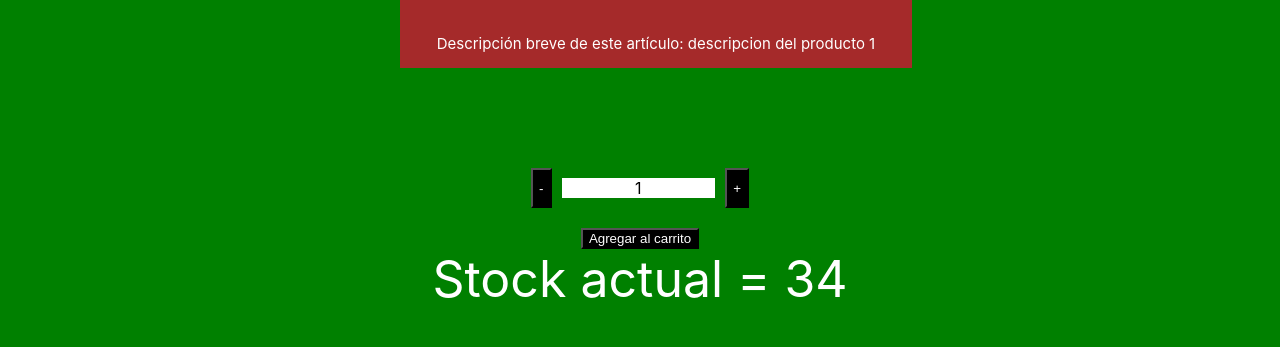
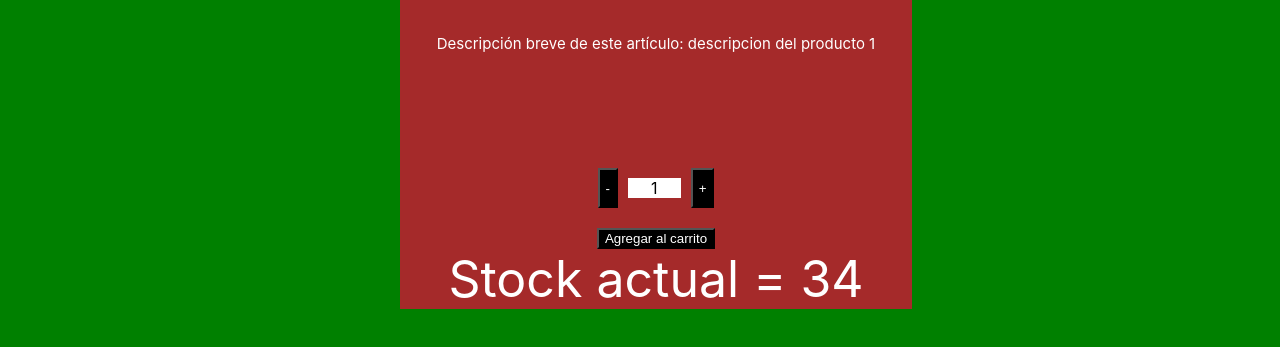
Before and after one commit to Ale2301/Romero-Ecommerce, a React (Create React App) app: page /detail/1 in a window 1280 px wide. Shown: the part 387-734 px from the top of the page. Built offline with nearby package versions, Linux system fonts and the light colour scheme.

Commit message:
11th commit

```diff
--- a/src/App.js
+++ b/src/App.js
@@ -11,6 +11,7 @@ function App() {
         <div id = "body">
           <Routes>
             <Route path = "/" element={<ItemListContainer/>}/>
+            <Route path = "/cart" element={<div>Nada aun por aca</div>}/>
             <Route path = "/category/:categoryId" element={<ItemListContainer/>}/>
             <Route path = "/detail/:productId" element={<ItemDetailContainer/>}/>
             <Route path = "/category/:categoryId/detail/:productId" element={<ItemDetailContainer/>}/>
--- a/src/components/Counter/Counter.js
+++ b/src/components/Counter/Counter.js
@@ -33,7 +33,6 @@ const Counter = ({stockDisp,initial, onAdd}) =>{
             <div className="agregarCarrito">
                 <button onClick={() => onAdd(count)}>Agregar al carrito</button>
             </div>
-            <div className="stock">Stock actual = {stockDisp}</div>
         </div>
     )//COUNT = VARIABLE DEL CONTADOR
 }
--- a/src/components/ItemListContainer/ItemListContainer.js
+++ b/src/components/ItemListContainer/ItemListContainer.js
@@ -13,7 +13,7 @@ const ItemListContainer = (props) =>{
         }).catch(error => {
             console.log("no funciono")
         })
-    }, [categoryId],[productos])
+    }, [categoryId])
     return(
         <div>
             <div id="tituloTienda">{props.greeting}</div>
--- a/src/components/asyncmock.js
+++ b/src/components/asyncmock.js
@@ -11,7 +11,7 @@ const productos = [
 const categories = [
     {id:"ipad",description:"ipad"},
     {id:"mac",description:"mac"},
-    {id:"watch",description:"watch"}
+    {id:"watch",description:"watch"},
 ]
 export const getCategories = () =>{
     return new Promise (resolve =>{
--- a/src/components/itemDetail/itemDetail.css
+++ b/src/components/itemDetail/itemDetail.css
@@ -17,3 +17,7 @@
     color: white;
     font-size: 15px;
 }
+.irCarrito{
+    font-size: 30px;
+    color: red;
+}
--- a/src/components/itemDetail/itemDetail.js
+++ b/src/components/itemDetail/itemDetail.js
@@ -1,10 +1,20 @@
 import "./itemDetail.css"
-const ItemDetail = ({name, price,id,img, description}) =>{
+import Counter from "../Counter/Counter";
+import { useState } from "react";
+import { Link } from "react-router-dom";
+const ItemDetail = ({name, price,id,img, description,stockDisp}) =>{
+    const [quantity, setQuantity] = useState (0)
+    const handleOnAdd = (count) =>{
+        console.log("se agregaron " + count + " de productos")
+        setQuantity(count)
+    }
     return(
         <div className="displayGrid" id = {id}>
             <p><img className="imagenDetail" src = {img} alt={name}></img></p>
             <p className="itemDetail">Llevate este <span>{name}</span> por solo <span>{price}</span>!</p>
             <p className="description">Descripción breve de este artículo: {description}</p>
+            {quantity > 0 ? <Link className = "irCarrito" to = "/cart">Compra agregada! Click para ir al carrito</Link> : <Counter initial = {1} {...id} stockDisp={stockDisp} onAdd={handleOnAdd}/>}
+            <div className="stock">Stock actual = {stockDisp}</div>
         </div>
     )
 }
--- a/src/components/itemDetailContainer/itemDetailContainer.js
+++ b/src/components/itemDetailContainer/itemDetailContainer.js
@@ -2,7 +2,6 @@ import ItemDetail from "../itemDetail/itemDetail"
 import { useEffect, useState } from "react"
 import { invocarProductosPorId } from "../asyncmock"
 import { useParams } from "react-router-dom"
-import Counter from "../Counter/Counter"
 import "./itemDetailContainer.css"
 const ItemDetailContainer = () =>{
     const [id, product] = useState([])
@@ -14,15 +13,11 @@ const ItemDetailContainer = () =>{
             console.log("error")
         })
     },[productId])
-    const handleOnAdd = (cantidad) =>{
-        console.log("se agregaron " + cantidad + " de productos")
-    }
     return(
         <div>
             <div className="asd">
                 <ItemDetail {...id}/>
             </div>
-            <Counter initial = {1} {...id} onAdd={handleOnAdd}/>
         </div>
     )
 }
```
